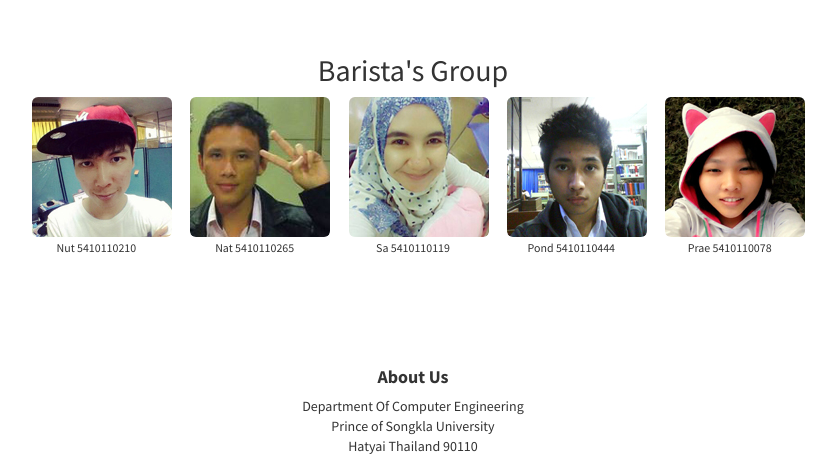
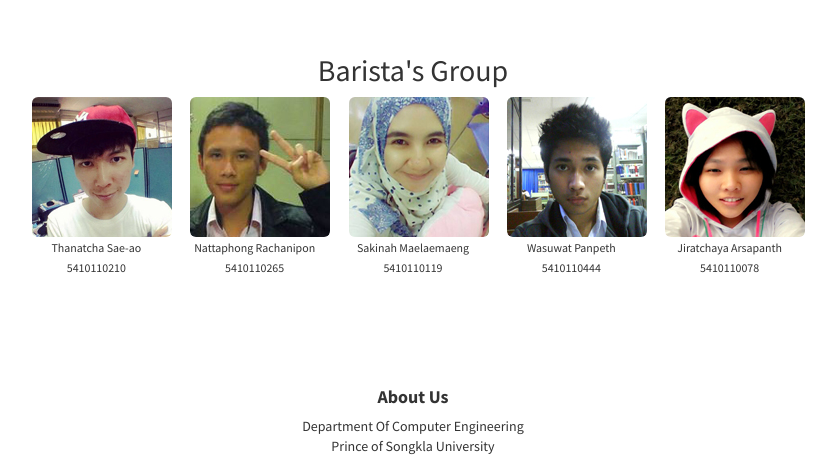
Before and after one commit to Nutalways/web-app, a plain HTML site: page introduce.html in a window 1280 px wide. Shown: the part 2561-3021 px from the top of the page, without its empty margins (227-1063 px from the left). Drawn offline with Linux system fonts and the light colour scheme.

Commit message:
edit name for introduce.html

```diff
--- a/introduce.html
+++ b/introduce.html
@@ -180,23 +180,23 @@
                     <div class="col-md-1"></div>
                     <div class="col-md-2">
                         <img src="img/member/nutcha.jpg" class="img-rounded" alt="">
-                        <small>Nut 5410110210</small>
+                        <small>Thanatcha Sae-ao 5410110210</small>
                       </div>
                       <div class="col-md-2">
                         <img src="img/member/natty.jpg" class="img-rounded" alt="">
-                        <small>Nat 5410110265</small>
+                        <small>Nattaphong Rachanipon 5410110265</small>
                       </div>
                       <div class="col-md-2">
                         <img src="img/member/sa.jpg" class="img-rounded" alt="">
-                        <small>Sa 5410110119</small>
+                        <small>Sakinah Maelaemaeng 5410110119</small>
                       </div>
                       <div class="col-md-2">
                         <img src="img/member/pond.jpg" class="img-rounded" alt="">
-                        <small>Pond 5410110444</small>
+                        <small>Wasuwat Panpeth 5410110444</small>
                       </div>
                       <div class="col-md-2">
                         <img src="img/member/prae.jpg" class="img-rounded" alt="">
-                        <small>Prae 5410110078</small>
+                        <small>Jiratchaya Arsapanth 5410110078</small>
                       </div>
                       <div class="col-md-1"></div>
                     </div></div></div>
```
